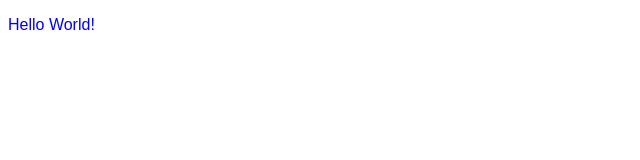
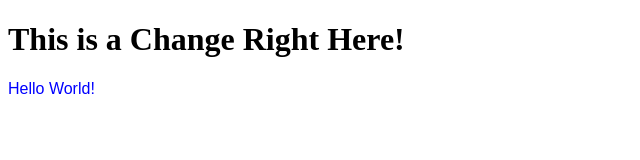
Before and after one commit to duallynoted/getting-started, a plain HTML site: page index.html in a window 1280 px wide. Shown: the whole page, without its empty margins (0-640 px from the left). Drawn offline with Linux system fonts and the light colour scheme.

Commit message:
added header to index.html

```diff
--- a/index.html
+++ b/index.html
@@ -8,6 +8,7 @@
 <link rel="stylesheet" href="style.css"  />
     </head>
     <body>
+<h1>This is a Change Right Here!</h1>
 <p>
   Hello World!
 </p>
```
